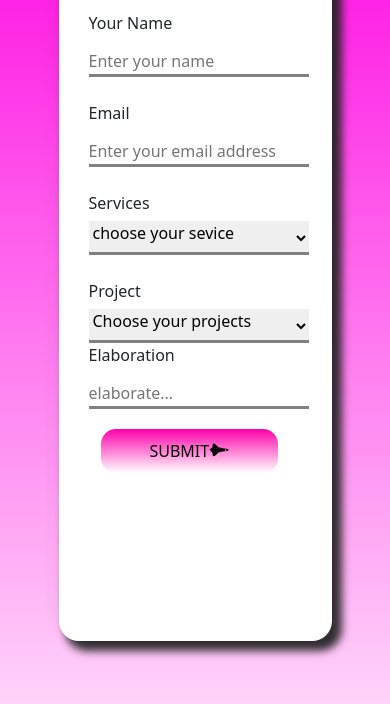
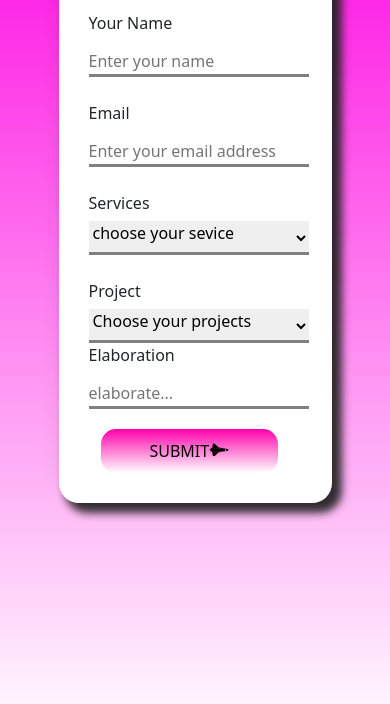
Before and after one commit to MUNACHIW/form-val, a plain HTML site: page index.html in a window 390 px wide. Shown: the part 140-844 px from the top of the page. Drawn offline with Linux system fonts and the light colour scheme.

Commit message:
Update style.css

```diff
--- a/CSS/style.css
+++ b/CSS/style.css
@@ -17,7 +17,7 @@ body{
 form{
     background: #fff;
     width: 30vw;
-    height: 83vh;
+    height: auto;
     margin-top: 6pc;
     border-radius: 20px;
     box-shadow: 8px 8px 8px 2px rgba(34, 34, 34, 0.928),
@@ -136,7 +136,7 @@ select:hover{
         overflow: hidden;
     }
     form{
-        height: 85vh;
+        height: auto;
         padding: 10px;
         width: 50vw;
     }
```
